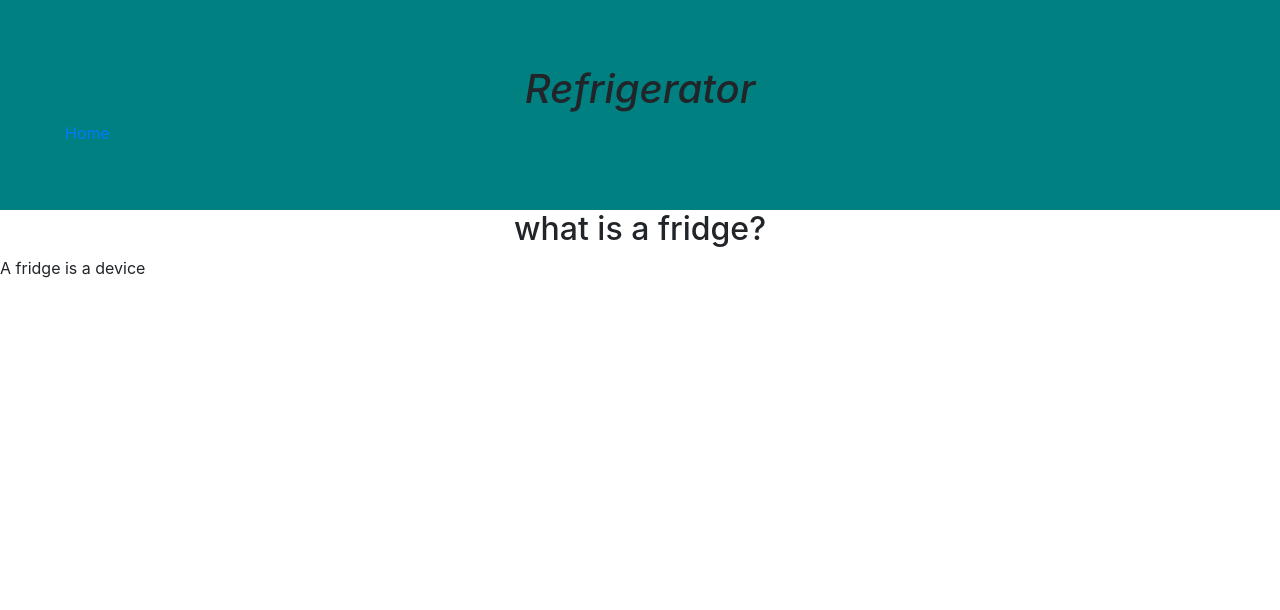
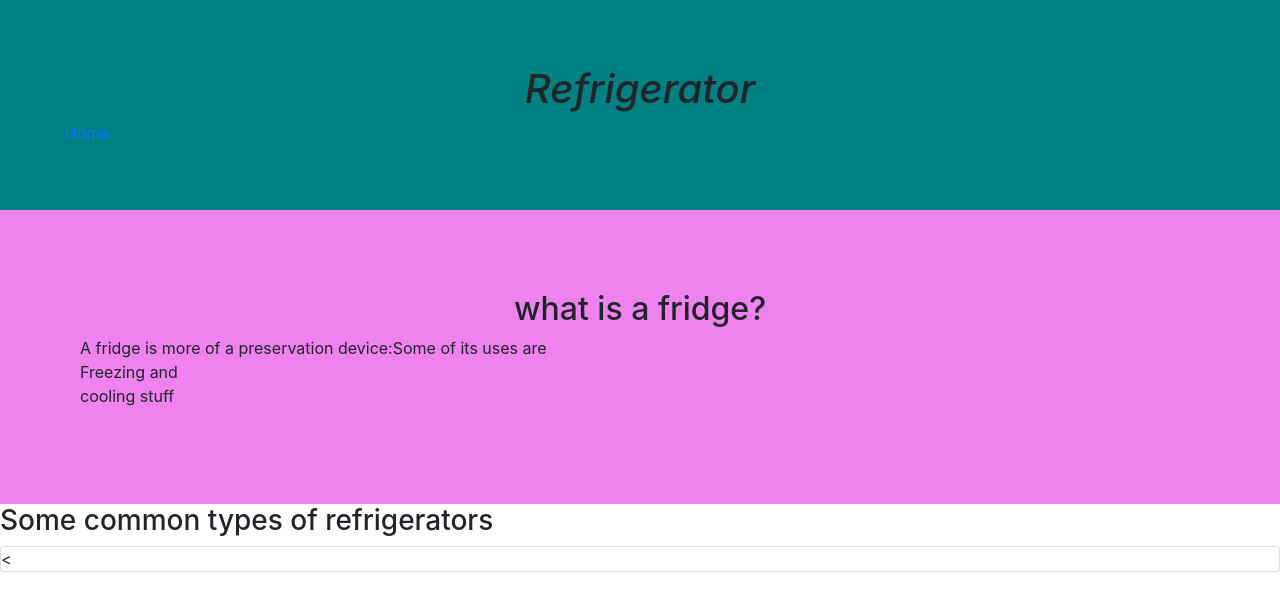
Before and after one commit to Mugambi645/website, a plain HTML site: page index.html in a window 1280 px wide. Drawn offline with nearby package versions, Linux system fonts and the light colour scheme.

Commit message:
html page layout

```diff
--- a/css/styles.css
+++ b/css/styles.css
@@ -11,3 +11,7 @@
   padding: 100;
 
 }
+.tal{
+  background-color: violet;
+  padding: 80px;
+}
--- a/index.html
+++ b/index.html
@@ -15,5 +15,13 @@
 </div>
 <div class="tal">
 <center>  <h2 style="font-size:20">what is a fridge?</h2></center>
-<p>A fridge is a device
+<p>A fridge is more of a preservation device:Some of its uses are<br />Freezing and <br />cooling stuff</p>
   </div>
+
+<div class="talisman">
+  <H3>Some common types of refrigerators</h3>
+  <div class="block">
+    <div class="card">
+      <div class="column">
+        <div class="column-md-08">
+          <
```
